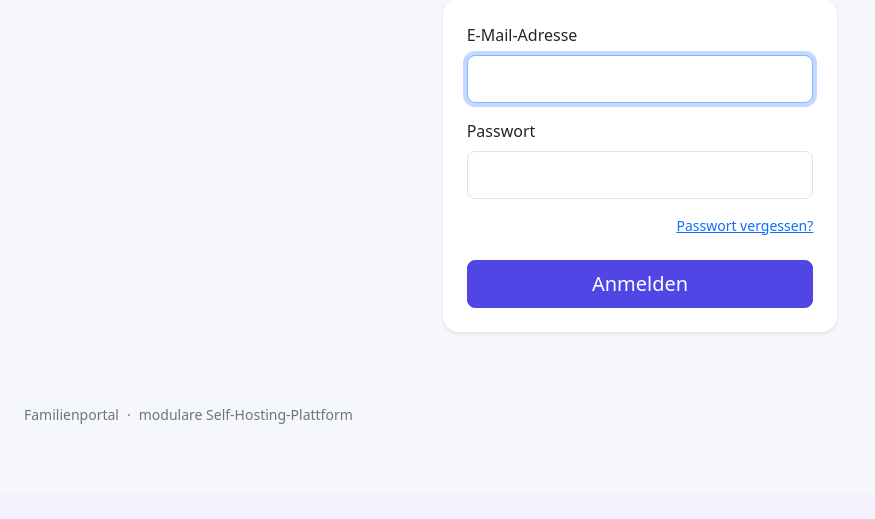
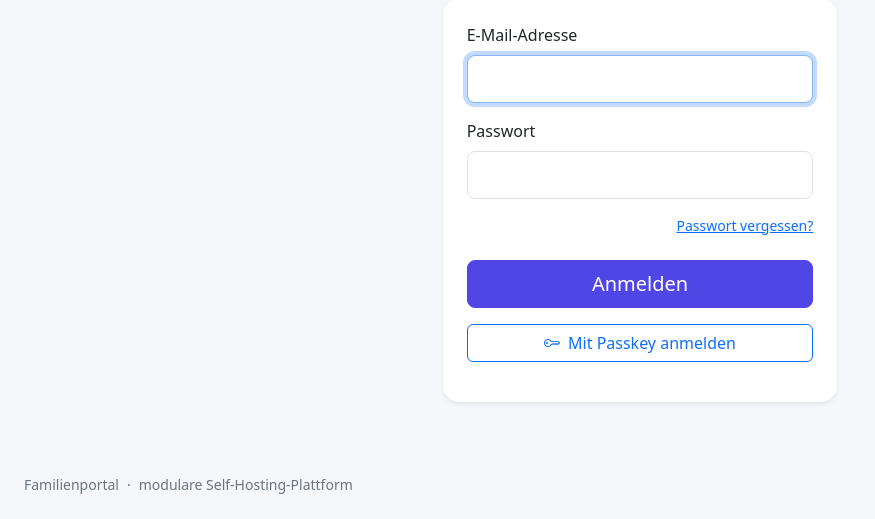
Before and after one commit to Markus4771/Familienportal, a FastAPI app: template src/familienportal/templates/login.html in a window 1280 px wide. Shown: the part 307-826 px from the top of the page, without its empty margins (0-875 px from the left). Before the commit the page ends 731 px from the top, so only its background shows below. Run offline with FastAPI, Linux system fonts and the light colour scheme; the template is opened without the code that fills it, so the values that code supplies are empty.

Commit message:
Add passkey login UI

```diff
--- a/src/familienportal/templates/login.html
+++ b/src/familienportal/templates/login.html
@@ -4,10 +4,31 @@
 <div class="row justify-content-center py-5"><div class="col-sm-10 col-md-6 col-lg-4">
   <div class="text-center mb-4"><div class="hero-icon"><i class="bi bi-people-fill"></i></div><h1 class="h3 mt-3">Willkommen</h1><p class="text-secondary">Melde dich in deinem Familienportal an.</p></div>
   <form method="post" class="card border-0 shadow-sm"><div class="card-body p-4">
-    <div class="mb-3"><label class="form-label">E-Mail-Adresse</label><input class="form-control form-control-lg" type="email" name="email" autocomplete="username" required autofocus></div>
+    <div class="mb-3"><label class="form-label">E-Mail-Adresse</label><input id="login-email" class="form-control form-control-lg" type="email" name="email" autocomplete="username" required autofocus></div>
     <div class="mb-3"><label class="form-label">Passwort</label><input class="form-control form-control-lg" type="password" name="password" autocomplete="current-password" required></div>
     <div class="d-flex justify-content-end mb-4"><a class="small" href="/forgot-password">Passwort vergessen?</a></div>
-    <button class="btn btn-primary btn-lg w-100">Anmelden</button>
+    <button class="btn btn-primary btn-lg w-100 mb-3">Anmelden</button>
+    <button id="passkey-login" type="button" class="btn btn-outline-primary w-100"><i class="bi bi-key me-2"></i>Mit Passkey anmelden</button>
+    <div id="passkey-error" class="small text-danger mt-3"></div>
   </div></form>
 </div></div>
+<script src="/static/webauthn.js"></script>
+<script>
+document.getElementById('passkey-login').addEventListener('click', async () => {
+  const errorBox = document.getElementById('passkey-error');
+  errorBox.textContent = '';
+  try {
+    if (!window.PublicKeyCredential) throw new Error('Passkeys werden von diesem Browser nicht unterstützt.');
+    const email = document.getElementById('login-email').value.trim();
+    if (!email) throw new Error('Bitte zuerst die E-Mail-Adresse eingeben.');
+    const start = await fetch('/api/v1/auth/passkey/options', {method:'POST', credentials:'same-origin', headers:{'Content-Type':'application/json'}, body:JSON.stringify({email})});
+    if (!start.ok) throw new Error('Passkey-Anmeldung ist für dieses Konto nicht verfügbar.');
+    const credential = await navigator.credentials.get({publicKey: authenticationOptions(await start.json())});
+    const verify = await fetch('/api/v1/auth/passkey/verify', {method:'POST', credentials:'same-origin', headers:{'Content-Type':'application/json'}, body:JSON.stringify(credentialToJSON(credential))});
+    const result = await verify.json();
+    if (!verify.ok) throw new Error(result.detail || 'Passkey-Anmeldung fehlgeschlagen.');
+    location.href = result.redirect || '/dashboard';
+  } catch (error) { errorBox.textContent = error.message; }
+});
+</script>
 {% endblock %}
```
